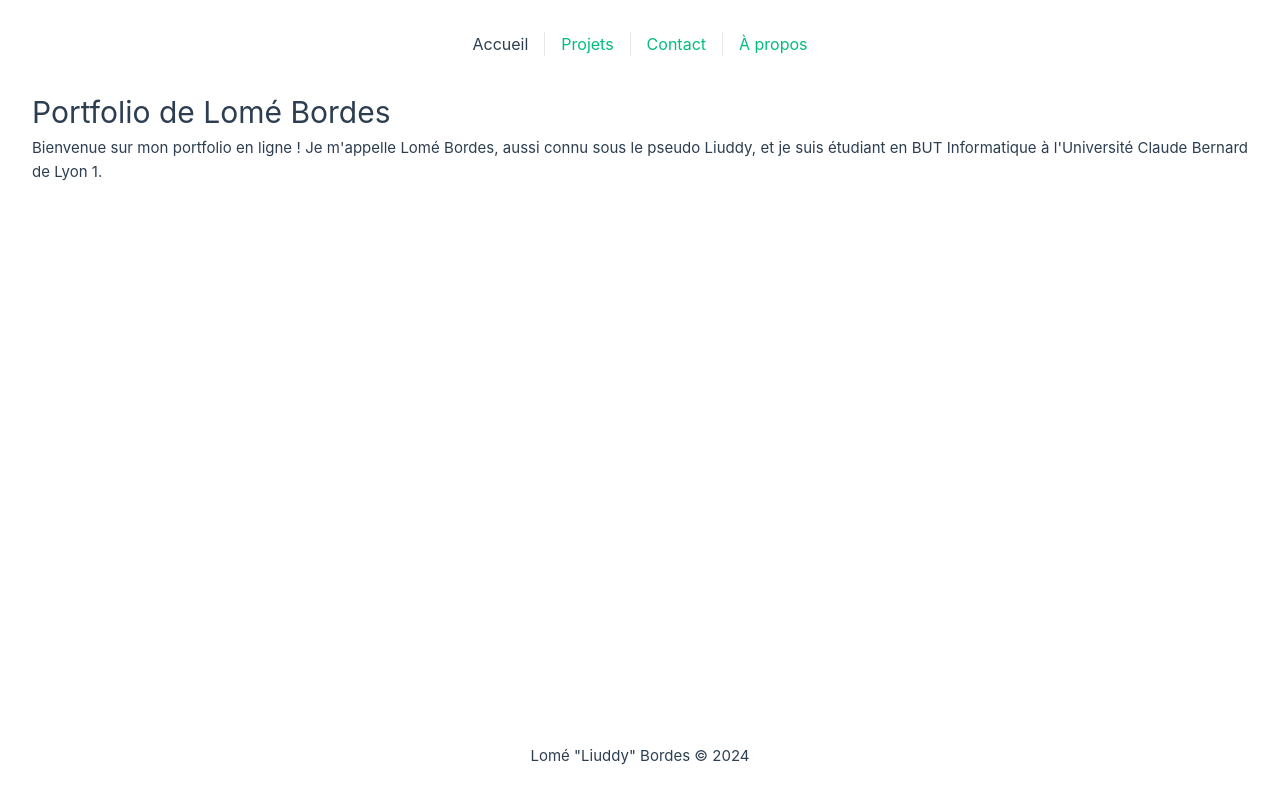
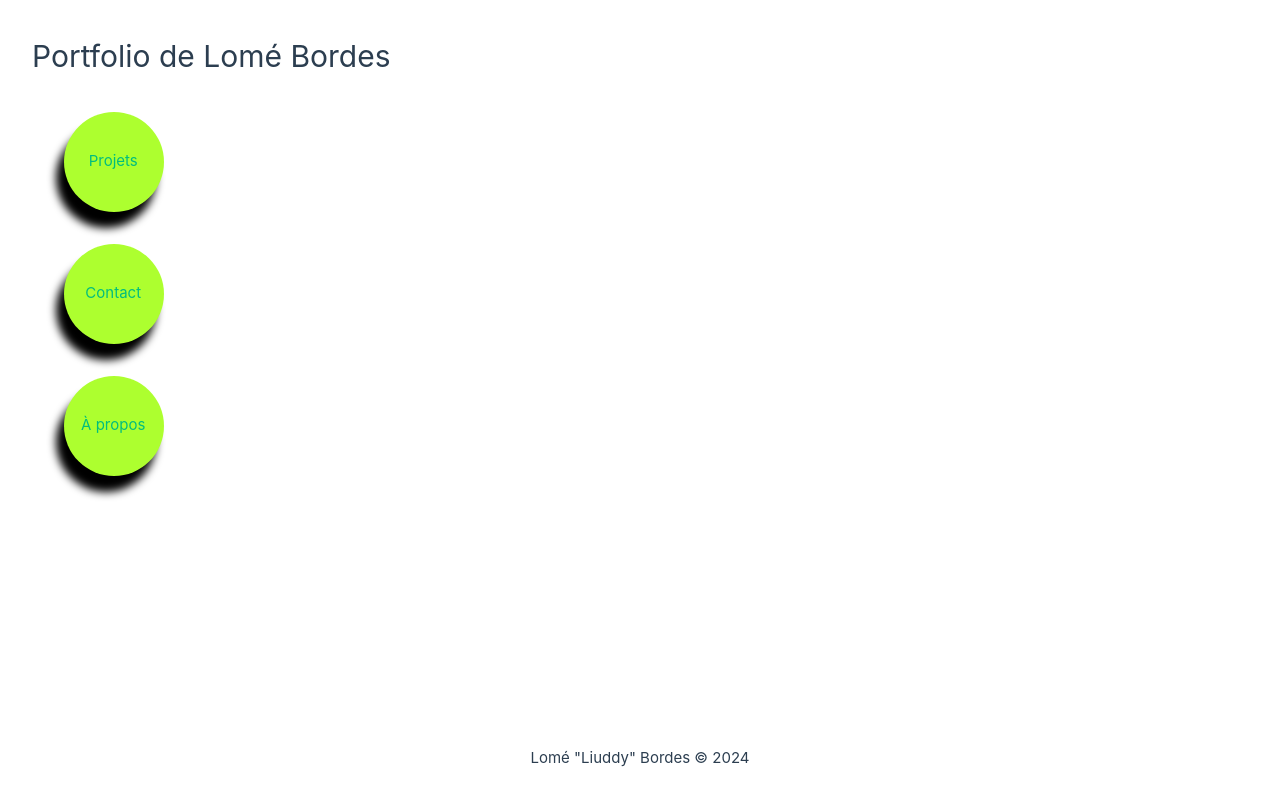
Before and after one commit to Liuddy/portfolio, a Vue app: page / in a window 1280 px wide. Built offline with nearby package versions, Linux system fonts and the light colour scheme.

Commit message:
CSS amélioré et création de boutons animés

```diff
--- a/src/App.vue
+++ b/src/App.vue
@@ -6,7 +6,7 @@
 
 
 <template>
-  <TheHeader/>
+  <TheHeader v-if="$route.name !== 'home'"/>
 
   <main>
     <RouterView/>
@@ -20,6 +20,7 @@
 
   main {
     flex: 1;
+    min-width: 100%;
   }
 
 </style>
--- a/src/assets/base.css
+++ b/src/assets/base.css
@@ -79,8 +79,8 @@ body {
   font-size: 15px;
   line-height: 1.6;
   min-height: 100vh;
+  min-width: 100vw;
   place-items: center;
-  text-align: justify;
   text-rendering: optimizeLegibility;
   transition:
     color 0.5s,
--- a/src/assets/main.css
+++ b/src/assets/main.css
@@ -4,14 +4,18 @@
   display: flex;
   flex-direction: column;
   font-weight: normal;
+  margin: 0 auto;
   max-width: 1280px;
   min-height: 100vh;
   padding: 2rem;
   place-items: center;
 }
 
-a,
-.green {
+p {
+  text-align: justify;
+}
+
+a {
   color: hsla(160, 100%, 37%, 1);
   padding: 3px;
   text-decoration: none;
--- a/src/components/TheFooter.vue
+++ b/src/components/TheFooter.vue
@@ -10,7 +10,9 @@
   footer {
     display: flex;
     flex-direction: row;
+    line-height: 1.4;
     margin-top: 2rem;
+    place-items: center;
   }
 
 </style>
--- a/src/components/TheHeader.vue
+++ b/src/components/TheHeader.vue
@@ -22,7 +22,6 @@
     flex-direction: row;
     line-height: 1.5;
     margin-bottom: 2rem;
-    max-height: 100vh;
     place-items: center;
   }
 
--- a/src/views/HomeView.vue
+++ b/src/views/HomeView.vue
@@ -1,4 +1,138 @@
+<script setup>
+  import { RouterLink } from 'vue-router'
+</script>
+
+
 <template>
   <h1>Portfolio de Lomé Bordes</h1>
-  <p>Bienvenue sur mon portfolio en ligne ! Je m'appelle Lomé Bordes, aussi connu sous le pseudo Liuddy, et je suis étudiant en BUT Informatique à l'Université Claude Bernard de Lyon 1.</p>
+
+  <RouterLink :to="{ name: 'list' }">
+    <div>
+      <p>Projets</p>
+    </div>
+  </RouterLink>
+
+  <RouterLink :to="{ name: 'contact' }">
+    <div>
+      <p>Contact</p>
+    </div>
+  </RouterLink>
+
+  <RouterLink :to="{ name: 'about' }">
+    <div>
+      <p>À propos</p>
+    </div>
+  </RouterLink>
 </template>
+
+
+<style scoped>
+
+  h1 {
+    animation: 2s ease-in-out alternate slideIn;
+  }
+
+  a {
+    border-radius: 50%;
+    display: block;
+    height: 100px;
+    margin: 2rem;
+    padding: 0;
+    width: 100px;
+
+    &:hover {
+      background-color: transparent;
+    }
+  }
+
+  div {
+    background-color: greenyellow;
+    border-radius: 50%;
+    box-shadow: -0.5rem 1rem 0.5rem black;
+    display: flex;
+    height: 100px;
+    text-align: center;
+    width: 100px;
+  }
+
+  p {
+    margin: auto;
+    padding-bottom: 0.1rem;
+    padding-right: 0.1rem;
+  }
+
+  @keyframes slideIn {
+
+    from {
+      color: transparent;
+      margin-left: 70%;
+    }
+
+    95% {
+      color: var(--color-text);
+      margin-left: -2%;
+    }
+
+    to {
+      margin-left: 0%;
+    }
+
+  }
+
+  @media (hover: hover) {
+
+    div {
+      animation: 0.8s ease both turnOut;
+
+      &:hover {
+        animation: 0.6s ease both turnIn;
+      }
+    }
+
+    @keyframes turnOut {
+
+      from {
+        box-shadow: 0.5rem 1rem 0.5rem black;
+        transform: rotateY(180deg);
+      }
+
+      40% {
+        box-shadow: 0.4rem 1rem 0.5rem black;
+      }
+
+      60% {
+        box-shadow: -0.4rem 1rem 0.5rem black;
+      }
+
+      to {
+        box-shadow: -0.5rem 1rem 0.5rem black;
+        transform: rotateY(360deg);
+      }
+
+    }
+
+    @keyframes turnIn {
+
+      from {
+        box-shadow: -0.5rem 1rem 0.5rem black;
+        transform: rotateY(0);
+      }
+
+      40% {
+        box-shadow: -0.4rem 1rem 0.5rem black;
+      }
+
+      60% {
+        box-shadow: 0.4rem 1rem 0.5rem black;
+      }
+
+      to {
+        box-shadow: 0.5rem 1rem 0.5rem black;
+        transform: rotateY(180deg);
+      }
+
+    }
+
+  }
+
+</style>
```
